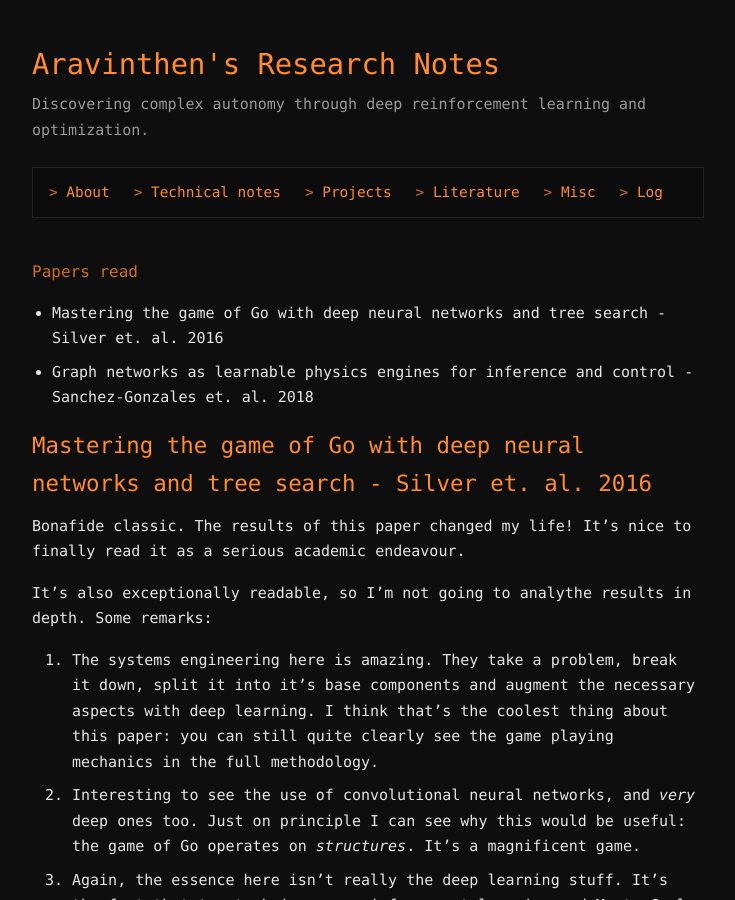
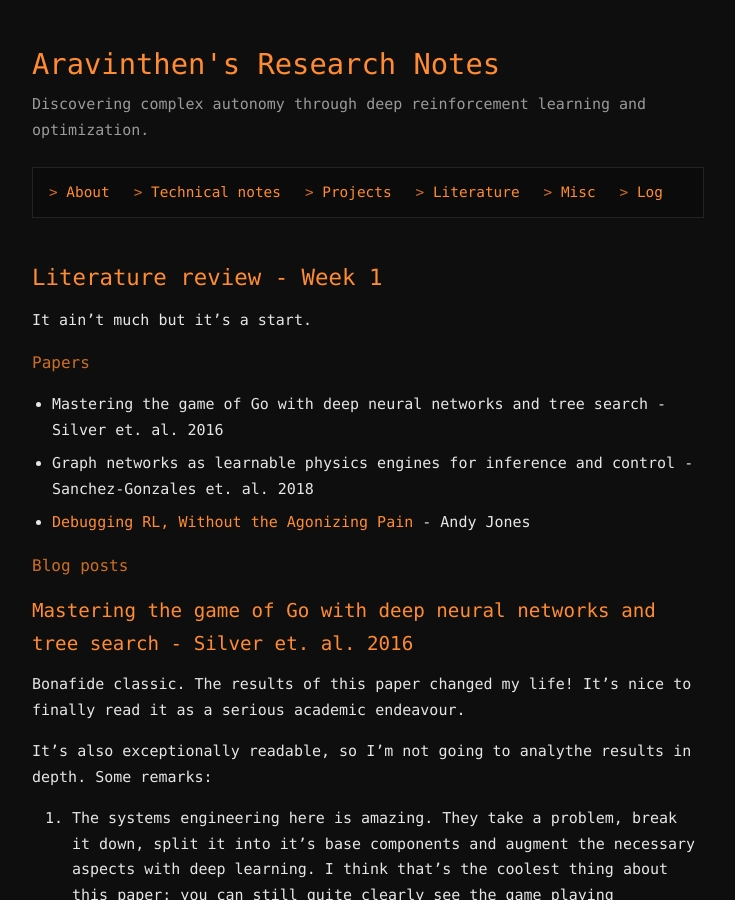
Before and after one commit to aravinthen/aravinthen.github.io, a Jekyll site: the page built from _posts/2026-01-10-literature_review.md, in a window 1280 px wide and 900 px high. Shown: the whole window, without its empty margins (272-1007 px from the left). Built offline with Jekyll 4.4.1, drawn with Linux system fonts in a browser that asks for light colours; our own code applies the rules of GitHub Pages for plain Markdown files.

Commit message:
title adjustment

```diff
--- a/_posts/2026-01-10-literature_review.md
+++ b/_posts/2026-01-10-literature_review.md
@@ -1,13 +1,18 @@
 ---
-title: "Literature review - Week 1 "
+title: Literature review - Week 1
 category: literature
 ---
+# Literature review - Week 1
 
-### Papers read
+It ain't much but it's a start.
+### Papers
 * Mastering the game of Go with deep neural networks and tree search - Silver et. al. 2016
 * Graph networks as learnable physics engines for inference and control - Sanchez-Gonzales et. al. 2018
+* [Debugging RL, Without the Agonizing Pain](https://andyljones.com/posts/rl-debugging.html?utm_source=chatgpt.com) - Andy Jones
 
-# Mastering the game of Go with deep neural networks and tree search - Silver et. al. 2016
+### Blog posts
+
+## Mastering the game of Go with deep neural networks and tree search - Silver et. al. 2016
 Bonafide classic. The results of this paper changed my life! It's nice to finally read it as a serious academic endeavour.
 
 It's also exceptionally readable, so I'm not going to analythe results in depth. Some remarks:
@@ -18,7 +23,7 @@ It's also exceptionally readable, so I'm not going to analythe results in depth.
 
 All in all, good legacy reading.
 
-# Graph networks as learnable physics engines for inference and control - Sanchez-Gonzales et. al. 2018
+## Graph networks as learnable physics engines for inference and control - Sanchez-Gonzales et. al. 2018
 Graph neural networks are *advanced* architectures. They're a means of implementing inductive biases in to deep learning models, something that can dramatically improve performance in a number of tasks (prediction and inference, as well as subsequent control).
 
 By partitioning a system in objects and their relations, the problem simplifies: instead of building massive models that treat every component of the system as an individual block, you define general models for
@@ -49,7 +54,7 @@ Interesting features:
 * The static and dynamic properties are represented as different graphs. This is interesting to me: in a sense, this is a very natural distinction to make. Looking back on state spaces in physics: positions and velocities are completely independent coordinates of each other.
 * What I found *really* interesting was that GN models were capable of zero-shot generalization... to a point. As you scale the system to a larger size the performance begins to degrade. I feel like the cause of this has to be due to new properties that emerge as a consequence of *system size*. **How the hell do you fix something like that? How do you account for the complexities that emerge at scale?**.
 
-# [Debugging RL, Without the Agonizing Pain](https://andyljones.com/posts/rl-debugging.html?utm_source=chatgpt.com) - Andy Jones
+## [Debugging RL, Without the Agonizing Pain](https://andyljones.com/posts/rl-debugging.html?utm_source=chatgpt.com) - Andy Jones
 A collection of useful advice for people trying to debug reinforcement learning systems. In summary,
 * RL is really hard in general - expecting magic is a surefire way to disappoint yourself.
 * The primary source of difficulty lies in the fact that errors aren't local: everything messes up at once, which in turn makes it hard to locate exactly what is causing who to screw up.
```
